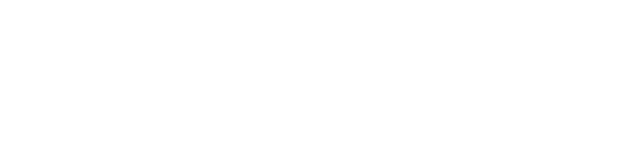
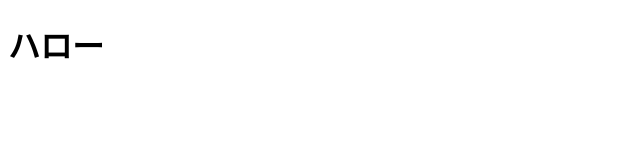
Before and after one commit to kotu-kotuo/git-practice, a plain HTML site: page index.html in a window 1280 px wide. Shown: the whole page, without its empty margins (0-640 px from the left). Drawn offline with Linux system fonts and the light colour scheme.

Commit message:
ハロー

```diff
--- a/index.html
+++ b/index.html
@@ -5,5 +5,7 @@
     <meta name="viewport" content="width=device-width, initial-scale=1.0" />
     <title>Document</title>
   </head>
-  <body></body>
+  <body>
+    <h1>ハロー</h1>
+  </body>
 </html>
```
